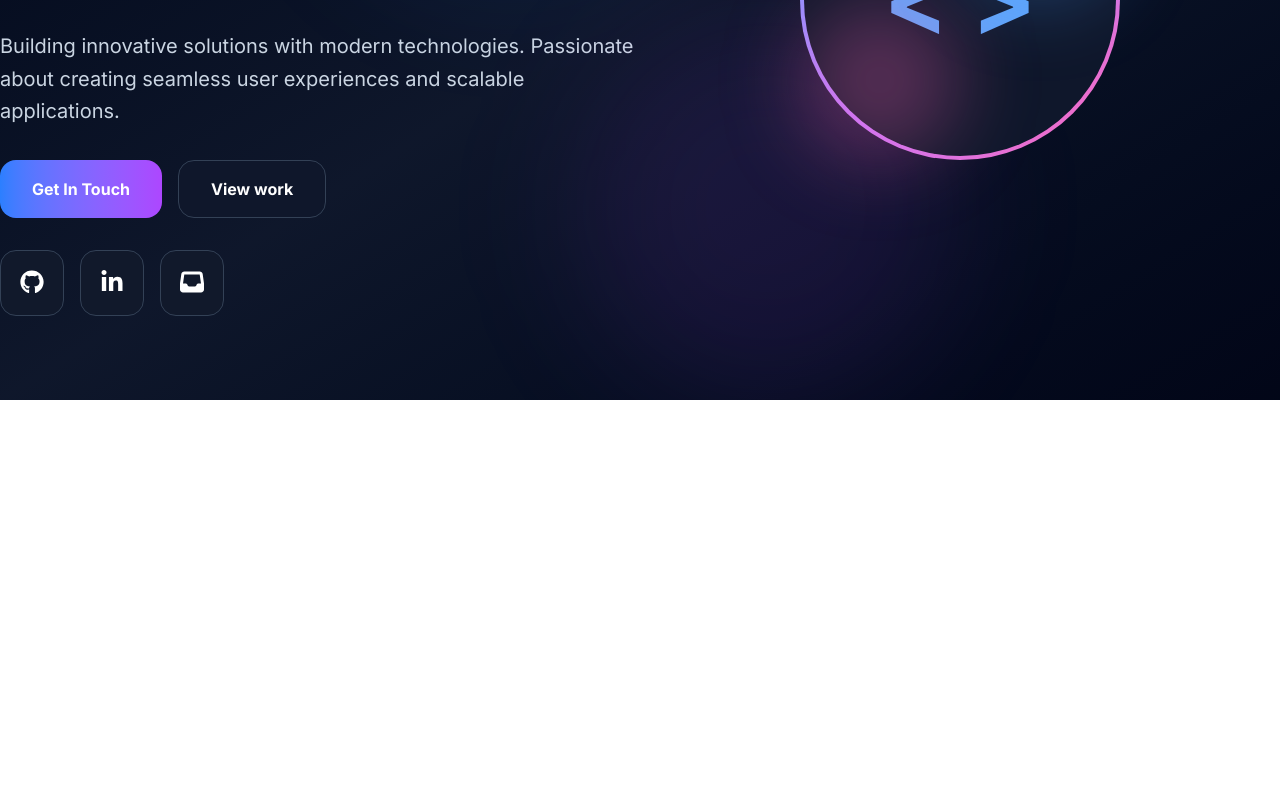
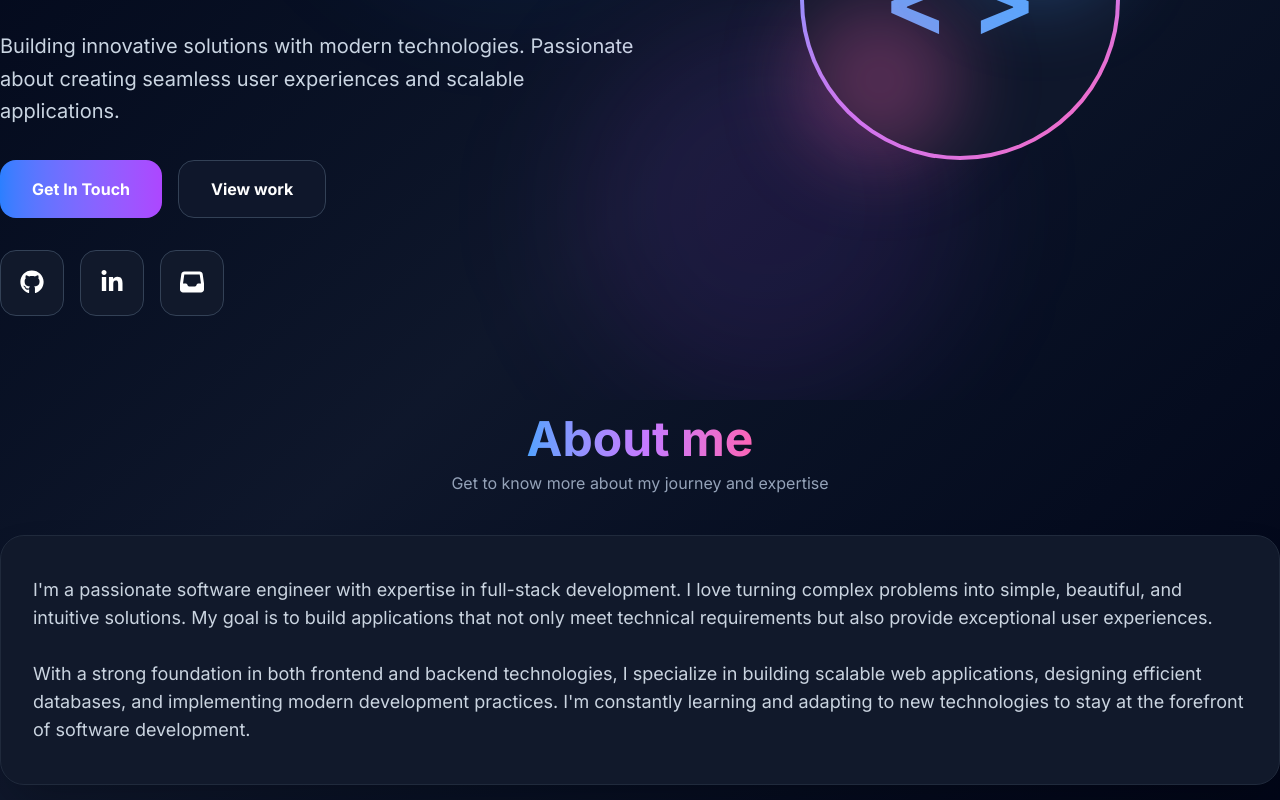
Before and after one commit to ArshpreetS/yap, a React (Vite) app: page / in a window 1280 px wide. Shown: the part 400-1200 px from the top of the page. Before the commit the page ends 800 px from the top, so only its background shows below. Built offline with nearby package versions, Linux system fonts and the light colour scheme.

Commit message:
about section completed

```diff
--- a/src/App.css
+++ b/src/App.css
@@ -26,3 +26,7 @@ body {
 #hero {
   @apply h-dvh w-dvw flex justify-center items-center;
 }
+
+#about {
+  @apply flex flex-col items-center justify-center h-[50vh];
+}
--- a/src/App.jsx
+++ b/src/App.jsx
@@ -1,4 +1,5 @@
 import "./App.css";
+import About from "./components/About";
 import Hero from "./components/Hero";
 import Navbar from "./components/Navbar";
 
@@ -12,6 +13,7 @@ function App() {
       </div>
       <Navbar />
       <Hero />
+      <About />
     </>
   );
 }
--- /dev/null
+++ b/src/components/About.jsx
@@ -0,0 +1,20 @@
+import React from 'react'
+
+const About = () => {
+    return (
+        <section id="about">
+            <div className='max-w-7xl flex flex-col gap-10'>
+                <div className='flex flex-col items-center gap-2'>
+                    <div className='text-5xl font-bold bg-linear-to-r from-blue-400 via-purple-400 to-pink-400 bg-clip-text text-transparent' >About me</div>
+                    <div className='text-[#94a2b8]'>Get to know more about my journey and expertise</div>
+                </div>
+                <div className='py-10 px-8 rounded-3xl text-[#cad4e0] text-lg backdrop-blur-sm shadow-2xl border border-[#202a3c] bg-[#11192b]' >
+                    I'm a passionate software engineer with expertise in full-stack development. I love turning complex problems into simple, beautiful, and intuitive solutions. My goal is to build applications that not only meet technical requirements but also provide exceptional user experiences. <br /><br />
+                    With a strong foundation in both frontend and backend technologies, I specialize in building scalable web applications, designing efficient databases, and implementing modern development practices. I'm constantly learning and adapting to new technologies to stay at the forefront of software development.
+                </div>
+            </div>
+        </section>
+    )
+}
+
+export default About
```
